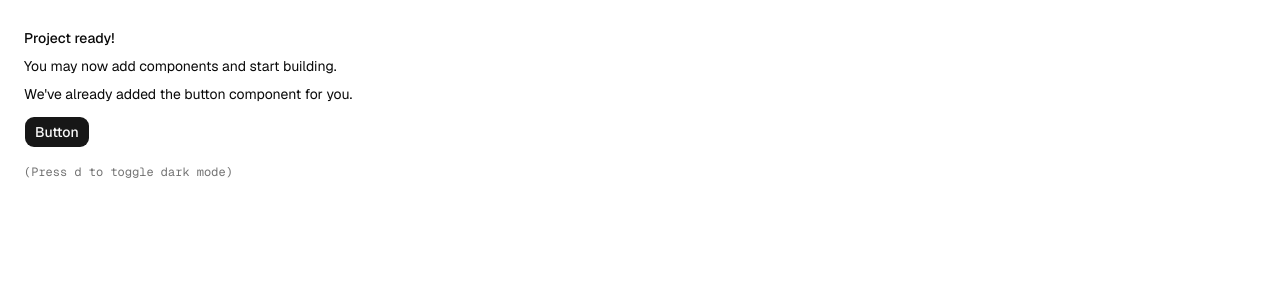
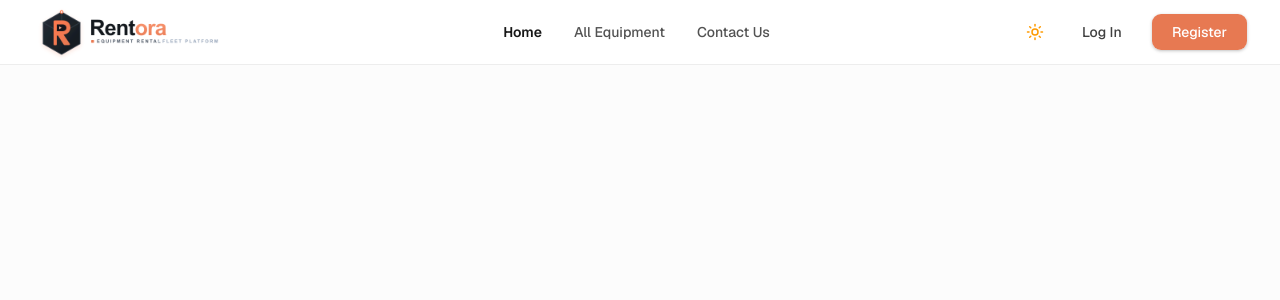
Before and after one commit to tamimkhan887/Rentaro-Client, a Next.js app: page / in a window 1280 px wide. Shown: the top 300 px of the page. Built offline with nearby package versions, Linux system fonts and the light colour scheme.

Commit message:
Navbar complete

```diff
--- a/app/page.tsx
+++ b/app/page.tsx
@@ -1,19 +1,12 @@
+import { Navbar } from "@/components/navbar"
 import { Button } from "@/components/ui/button"
+import { Sparkles, ArrowRight, ShieldCheck, Truck, Clock, Wrench } from "lucide-react"
+import Link from "next/link"
 
 export default function Page() {
   return (
-    <div className="flex min-h-svh p-6">
-      <div className="flex max-w-md min-w-0 flex-col gap-4 text-sm leading-loose">
-        <div>
-          <h1 className="font-medium">Project ready!</h1>
-          <p>You may now add components and start building.</p>
-          <p>We&apos;ve already added the button component for you.</p>
-          <Button className="mt-2">Button</Button>
-        </div>
-        <div className="font-mono text-xs text-muted-foreground">
-          (Press <kbd>d</kbd> to toggle dark mode)
-        </div>
-      </div>
+    <div className="min-h-screen bg-neutral-50/60 dark:bg-neutral-950 text-neutral-900 dark:text-neutral-100 transition-colors">
+      <Navbar />
     </div>
   )
 }
--- /dev/null
+++ b/components/navbar.tsx
@@ -0,0 +1,179 @@
+"use client"
+
+import * as React from "react"
+import Image from "next/image"
+import Link from "next/link"
+import { Menu, X } from "lucide-react"
+import { Button } from "@/components/ui/button"
+import { ThemeToggle } from "@/components/theme-toggle"
+import { cn } from "@/lib/utils"
+
+export interface NavLinkItem {
+  label: string
+  href: string
+  isActive?: boolean
+}
+
+interface NavbarProps {
+  navLinks?: NavLinkItem[]
+  className?: string
+}
+
+const defaultNavLinks: NavLinkItem[] = [
+  { label: "Home", href: "/", isActive: true },
+  { label: "All Equipment", href: "/equipment" },
+  { label: "Contact Us", href: "/contact" },
+]
+
+export function Navbar({
+  navLinks = defaultNavLinks,
+  className,
+}: NavbarProps) {
+  const [mobileMenuOpen, setMobileMenuOpen] = React.useState(false)
+
+  return (
+    <header
+      className={cn(
+        "sticky top-0 z-50 w-full border-b border-neutral-200/70 bg-white/95 backdrop-blur-md transition-colors dark:border-neutral-800/80 dark:bg-neutral-950/95",
+        className
+      )}
+    >
+      <div className="mx-auto flex h-16 max-w-7xl items-center justify-between px-4 sm:px-6 lg:px-8">
+        {/* Left Side: Brand Logo & Navigation Links */}
+        <div className="flex items-center gap-8 lg:gap-12">
+          {/* Logo */}
+          <Link
+            href="/"
+            className="flex items-center shrink-0 transition-opacity hover:opacity-90"
+            aria-label="Rentora Home"
+          >
+            {/* Light Mode Logo */}
+            <Image
+              src="/Logo.png"
+              alt="Rentora Logo"
+              width={145}
+              height={48}
+              className="h-14 md:h-14 w-auto object-contain dark:hidden"
+              priority
+            />
+            {/* Dark Mode Logo with high-contrast text */}
+            <Image
+              src="/Logo-dark.png"
+              alt="Rentora Logo"
+              width={145}
+              height={48}
+              className="h-14 md:h-14 w-auto object-contain hidden dark:block"
+              priority
+            />
+          </Link>
+        </div>
+        <div>
+
+          {/* Desktop Navigation Links */}
+          <nav className="hidden md:flex items-center gap-6 lg:gap-8" aria-label="Main Navigation">
+            {navLinks.map((link) => (
+              <Link
+                key={link.label}
+                href={link.href}
+                className={cn(
+                  "text-sm font-medium transition-colors hover:text-[#e77952] dark:hover:text-[#e77952]",
+                  link.isActive
+                    ? "text-neutral-900 font-semibold dark:text-neutral-100"
+                    : "text-neutral-600 dark:text-neutral-300"
+                )}
+              >
+                {link.label}
+              </Link>
+            ))}
+          </nav>
+        </div>
+
+        {/* Right Side: Actions (Desktop) */}
+        <div className="hidden md:flex items-center gap-3">
+          {/* Dark / Light Mode Toggle */}
+          <ThemeToggle />
+
+          {/* Log In Button (Shadcn Button variant="ghost") */}
+          <Link href="/login">
+            <Button
+              variant="ghost"
+              size="lg"
+              className="text-neutral-700 hover:text-neutral-900 hover:bg-neutral-100 dark:text-neutral-200 dark:hover:text-white dark:hover:bg-neutral-800 font-medium text-sm px-4 h-9.5 rounded-lg"
+            >
+              Log In
+            </Button>
+          </Link>
+
+          {/* Register Button (Shadcn Button variant="brand") */}
+          <Link href="/register">
+            <Button
+              variant="brand"
+              size="lg"
+              className="rounded-lg px-5 h-9.5 text-sm font-medium shadow-sm hover:shadow active:scale-95 transition-all"
+            >
+              Register
+            </Button>
+          </Link>
+        </div>
+
+        {/* Mobile Controls (Theme Toggle + Hamburger Menu) */}
+        <div className="flex md:hidden items-center gap-2">
+          <ThemeToggle />
+          <Button
+            variant="ghost"
+            size="icon"
+            onClick={() => setMobileMenuOpen(!mobileMenuOpen)}
+            aria-label="Toggle mobile menu"
+            className="size-9 rounded-lg text-neutral-700 hover:bg-neutral-100 dark:text-neutral-200 dark:hover:bg-neutral-800"
+          >
+            {mobileMenuOpen ? <X className="size-5" /> : <Menu className="size-5" />}
+          </Button>
+        </div>
+      </div>
+
+      {/* Mobile Menu Dropdown */}
+      {mobileMenuOpen && (
+        <div className="md:hidden border-t border-neutral-200/80 bg-white/95 px-4 pt-3 pb-6 shadow-lg backdrop-blur-md dark:border-neutral-800/80 dark:bg-neutral-950/95 animate-in slide-in-from-top-2 duration-200">
+          <nav className="flex flex-col gap-2">
+            {navLinks.map((link) => (
+              <Link
+                key={link.label}
+                href={link.href}
+                onClick={() => setMobileMenuOpen(false)}
+                className={cn(
+                  "rounded-md px-3 py-2 text-base font-medium transition-colors",
+                  link.isActive
+                    ? "bg-neutral-100 text-neutral-900 font-semibold dark:bg-neutral-900 dark:text-white"
+                    : "text-neutral-600 hover:bg-neutral-50 hover:text-[#e77952] dark:text-neutral-300 dark:hover:bg-neutral-900/60 dark:hover:text-[#e77952]"
+                )}
+              >
+                {link.label}
+              </Link>
+            ))}
+
+            <div className="mt-4 flex flex-col gap-2.5 border-t border-neutral-200/70 pt-4 dark:border-neutral-800/70">
+              <Link href="/login" onClick={() => setMobileMenuOpen(false)}>
+                <Button
+                  variant="outline"
+                  size="lg"
+                  className="w-full justify-center text-neutral-800 dark:text-neutral-200 h-10"
+                >
+                  Log In
+                </Button>
+              </Link>
+              <Link href="/register" onClick={() => setMobileMenuOpen(false)}>
+                <Button
+                  variant="brand"
+                  size="lg"
+                  className="w-full justify-center h-10 shadow-sm"
+                >
+                  Register
+                </Button>
+              </Link>
+            </div>
+          </nav>
+        </div>
+      )}
+    </header>
+  )
+}
--- /dev/null
+++ b/components/theme-toggle.tsx
@@ -0,0 +1,37 @@
+"use client"
+
+import * as React from "react"
+import { Moon, Sun } from "lucide-react"
+import { useTheme } from "next-themes"
+import { Button } from "@/components/ui/button"
+
+const emptySubscribe = () => () => {}
+
+export function ThemeToggle({ className }: { className?: string }) {
+  const { theme, setTheme, resolvedTheme } = useTheme()
+  const isMounted = React.useSyncExternalStore(
+    emptySubscribe,
+    () => true,
+    () => false
+  )
+
+  const toggleTheme = () => {
+    const nextTheme = (resolvedTheme || theme) === "dark" ? "light" : "dark"
+    setTheme(nextTheme)
+  }
+
+  return (
+    <Button
+      variant="ghost"
+      size="icon"
+      onClick={toggleTheme}
+      className={`relative size-9 rounded-lg text-neutral-600 hover:text-neutral-900 hover:bg-neutral-100 dark:text-neutral-300 dark:hover:text-white dark:hover:bg-neutral-800 transition-colors ${className ?? ""}`}
+      aria-label="Toggle theme"
+      title={isMounted ? `Switch to ${(resolvedTheme || theme) === "dark" ? "light" : "dark"} mode` : "Toggle theme"}
+    >
+      <Sun className="size-4.5 rotate-0 scale-100 transition-transform duration-300 dark:-rotate-90 dark:scale-0 text-amber-500" />
+      <Moon className="absolute size-4.5 rotate-90 scale-0 transition-transform duration-300 dark:rotate-0 dark:scale-100 text-sky-400" />
+      <span className="sr-only">Toggle theme</span>
+    </Button>
+  )
+}
--- a/components/ui/button.tsx
+++ b/components/ui/button.tsx
@@ -17,6 +17,8 @@ const buttonVariants = cva(
         destructive:
           "bg-destructive/10 text-destructive hover:bg-destructive/20 focus-visible:border-destructive/40 focus-visible:ring-destructive/20 dark:bg-destructive/20 dark:hover:bg-destructive/30 dark:focus-visible:ring-destructive/40",
         link: "text-primary underline-offset-4 hover:underline",
+        brand:
+          "bg-[#e77952] text-white hover:bg-[#d86b44] active:bg-[#c95f38] shadow-sm hover:shadow transition-all duration-200 font-medium",
       },
       size: {
         default:
```
Also changed, not shown: public/Logo-dark.png (added), public/Logo.png (added).
